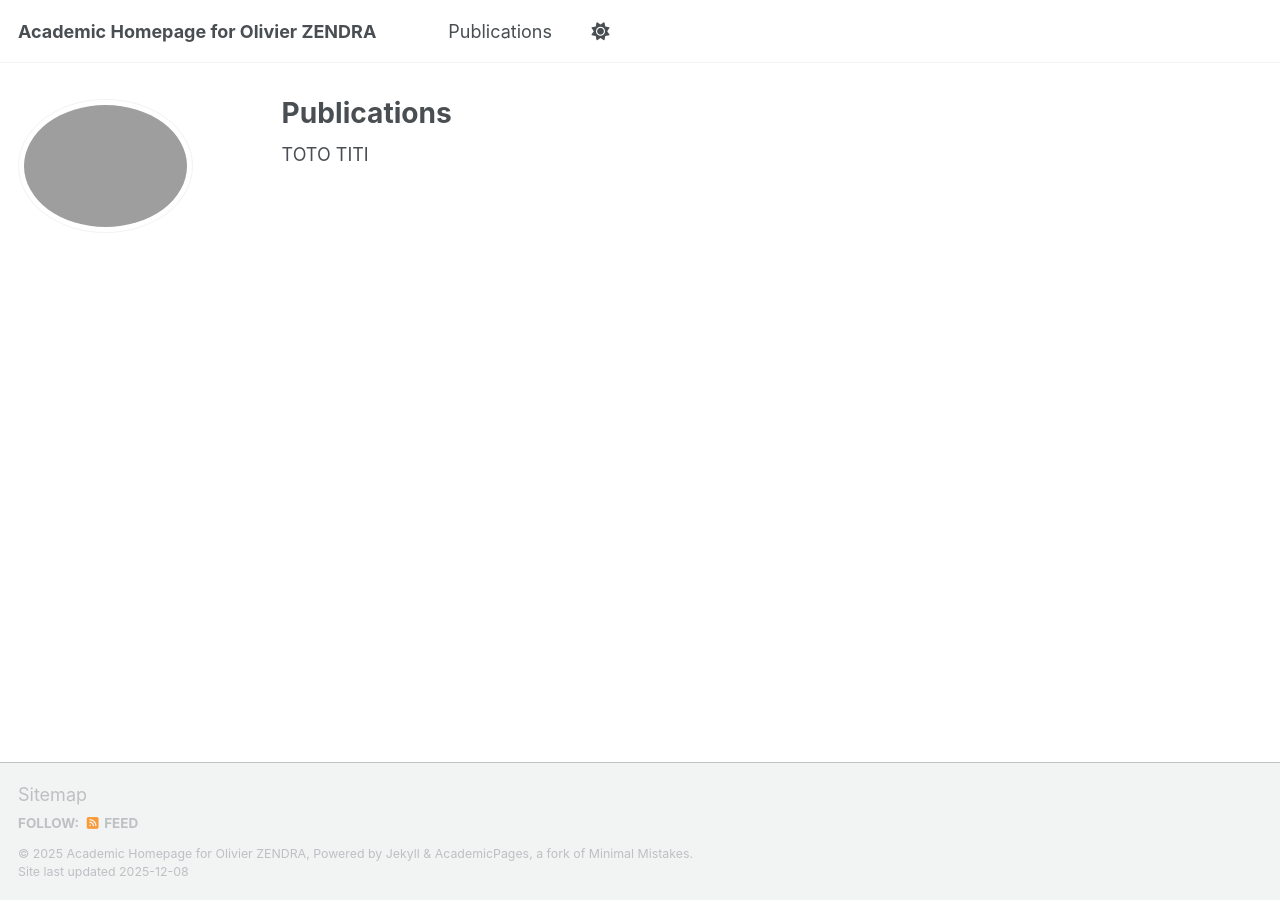
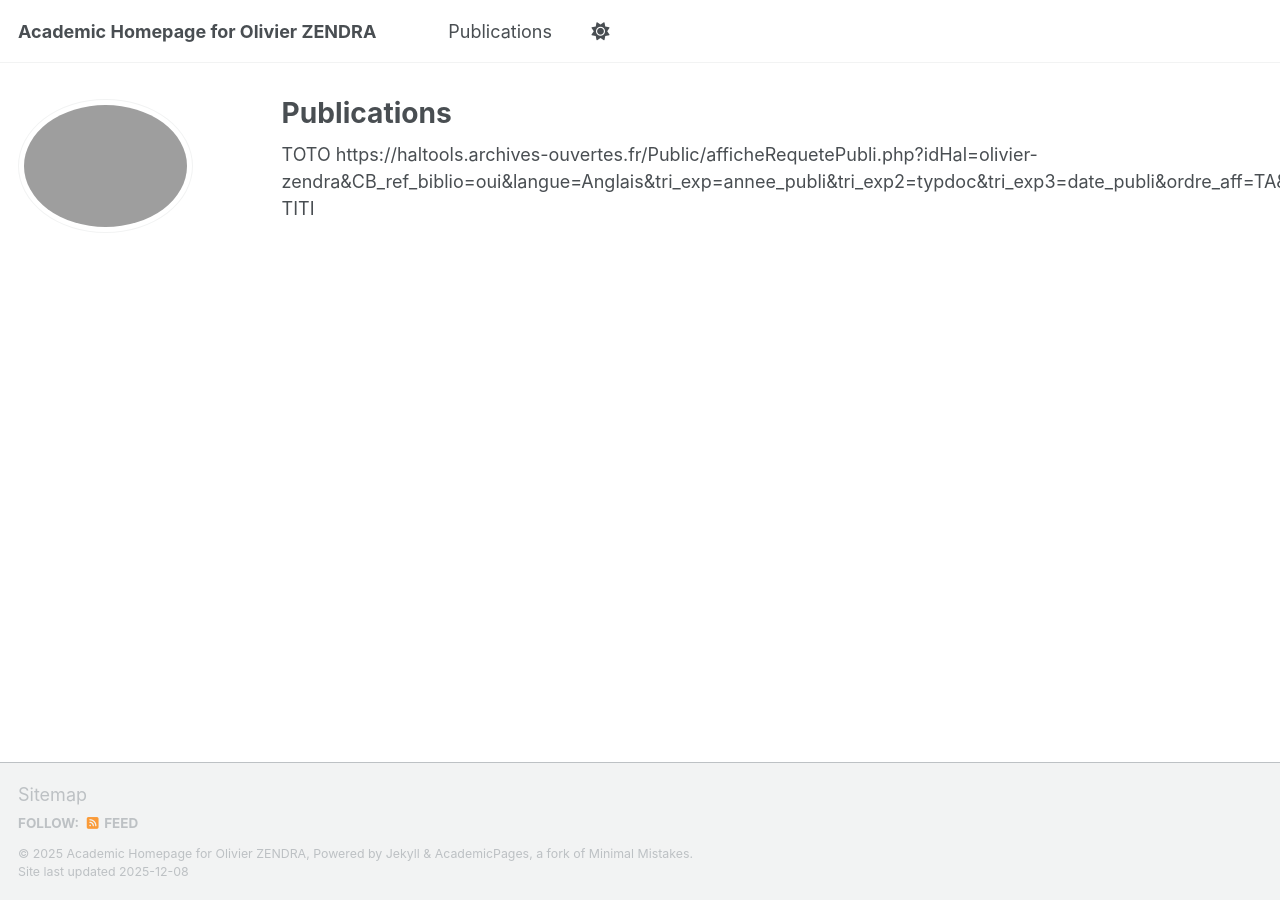
Before and after one commit to OlivierZendra/OlivierZendra.github.io, a Jekyll site: the page built from _pages/publications.html, in a window 1280 px wide. Built offline with Jekyll 4.4.1, drawn with Linux system fonts in a browser that asks for light colours; a script bundle is joined from its source files by our own code; library files that are not in the unit come from our copies; some of the changed lines change nothing that is shown.

Commit message:
Update publications.html

```diff
--- a/_pages/publications.html
+++ b/_pages/publications.html
@@ -6,6 +6,8 @@ author_profile: true
 ---
 
 TOTO
+
+https://haltools.archives-ouvertes.fr/Public/afficheRequetePubli.php?idHal=olivier-zendra&CB_ref_biblio=oui&langue=Anglais&tri_exp=annee_publi&tri_exp2=typdoc&tri_exp3=date_publi&ordre_aff=TA&Fen=Aff&css=../css/VisuRubriqueEncadre.css
 
 {% if site.author.googlescholar %}
   <div class="wordwrap">You can also find my articles on <a href="{{site.author.googlescholar}}">my Google Scholar profile</a>.</div>
```
